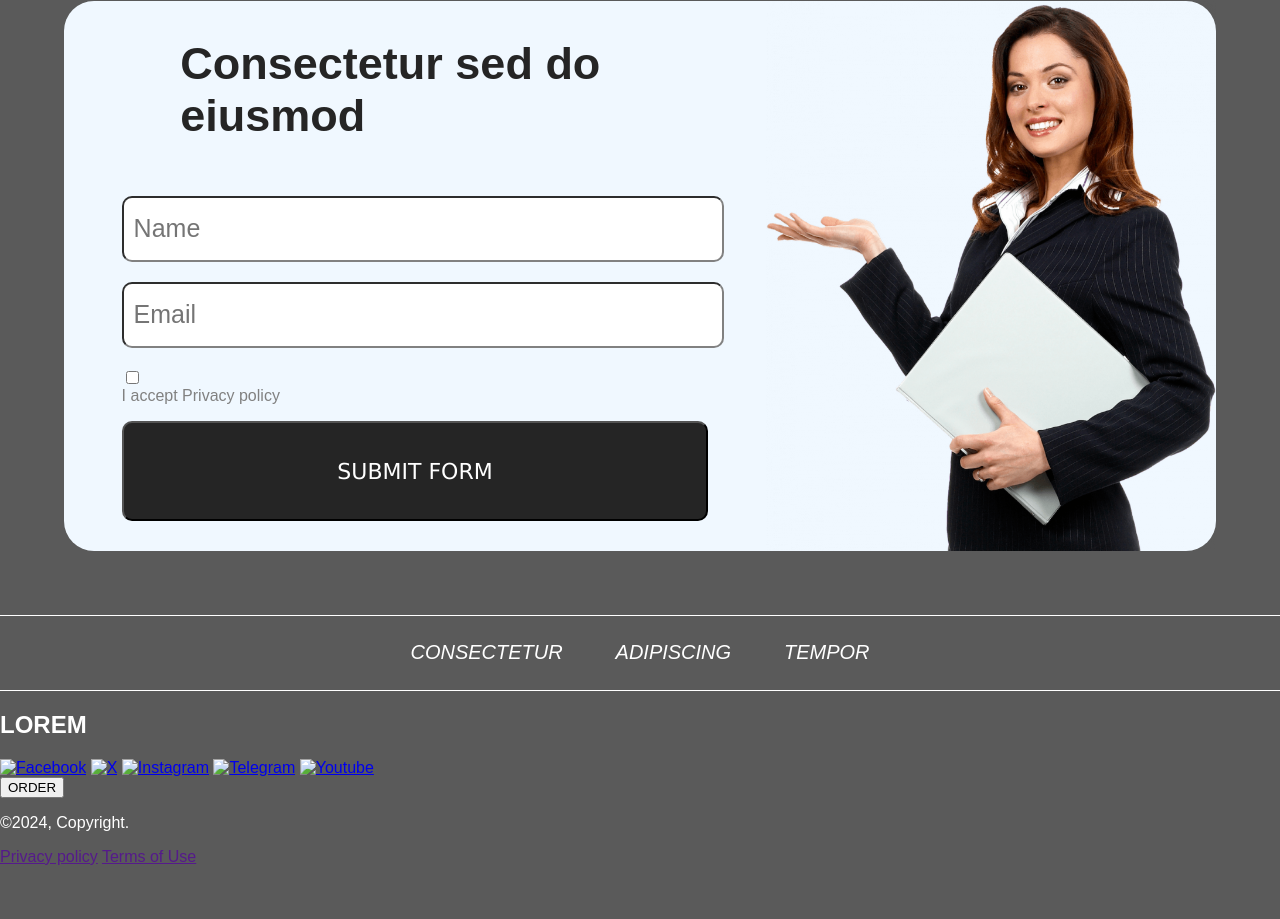
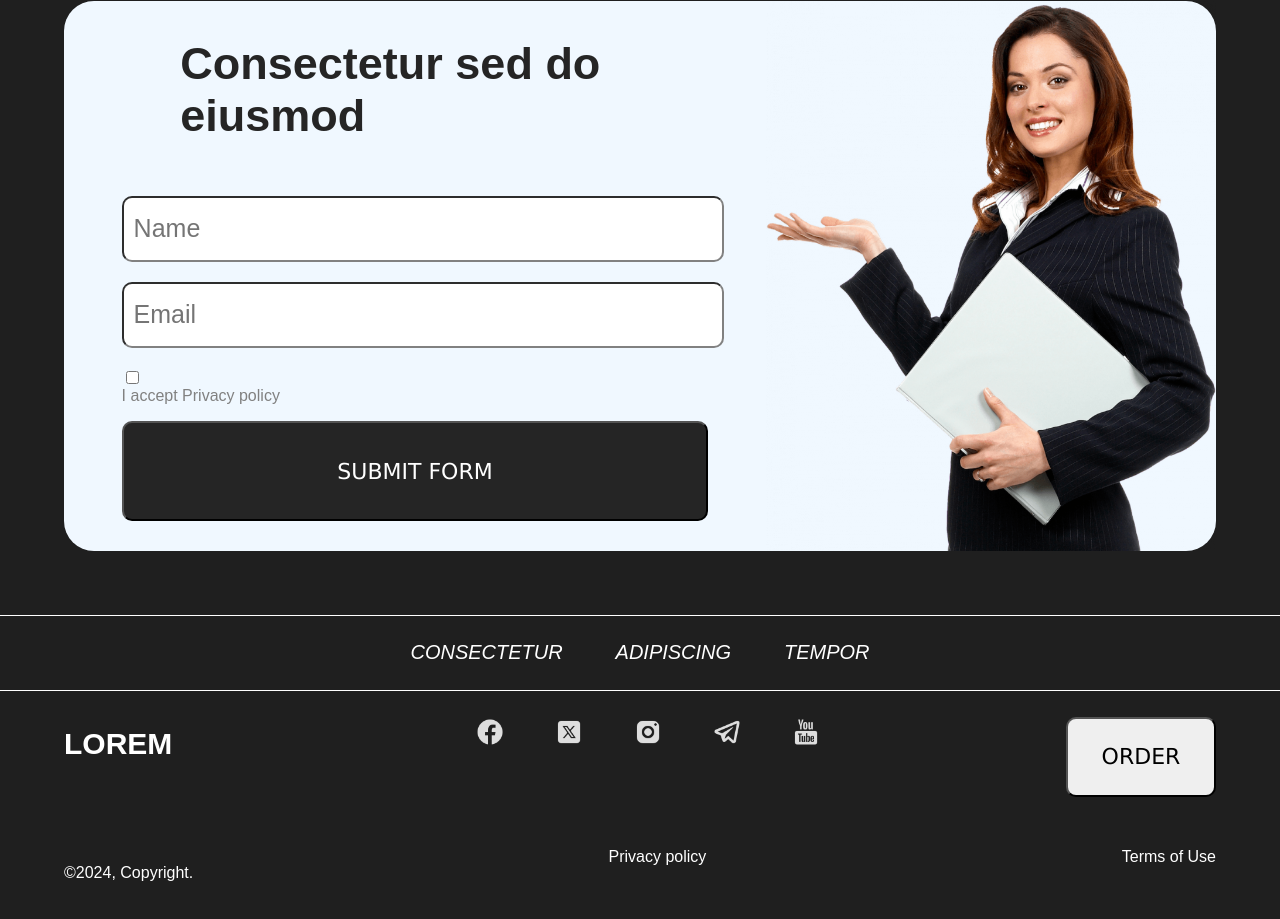
Before and after one commit to GostGas6/pet-house-manager, a plain HTML site: page index.html in a window 1280 px wide. Shown: the part 2680-3599 px from the top of the page. Before the commit the page ends 3546 px from the top, so only its background shows below. Drawn offline with Linux system fonts and the light colour scheme.

Commit message:
footer done

```diff
--- a/index.html
+++ b/index.html
@@ -123,18 +123,18 @@
     </main>
     <footer>
         <div class="footer">
-            <div>
-                <h2>LOREM</h2>
+            <div class="footer-block">
+                <h2 class="head-logo footer-block--h2">LOREM</h2>
                 <div class="social-media">
-                    <a href="#"><img src="./image/facebook.png" alt="Facebook" width="30" height="30"></a>
-                    <a href="#"><img src="./image/X.png" alt="X" width="30" height="30"></a>
-                    <a href="#"><img src="./image/instagram.png" alt="Instagram" width="30" height="30"></a>
-                    <a href="#"><img src="./image/telegram.png" alt="Telegram" width="30" height="30"></a>
-                    <a href="#"><img src="./image/youtube.png" alt="Youtube" width="30" height="30"></a>
+                    <a href="#"><img src="./image/icons8-facebook-48.png" alt="Facebook" width="30" height="30"></a>
+                    <a href="#"><img src="./image/icons8-x-48.png" alt="X" width="30" height="30"></a>
+                    <a href="#"><img src="./image/icons8-instagram-48.png" alt="Instagram" width="30" height="30"></a>
+                    <a href="#"><img src="./image/icons8-telegram-app-48.png" alt="Telegram" width="30" height="30"></a>
+                    <a href="#"><img src="./image/icons8-youtube-48.png" alt="Youtube" width="30" height="30"></a>
                 </div>
-                <button>ORDER</button>
+                <button class="button-main button-footer">ORDER</button>
             </div>
-            <div>
+            <div class="footer-block footer-block--under">
                 <p>&copy;2024, Copyright.</p>
                 <a href="">Privacy policy</a>
                 <a href="">Terms of Use</a>
--- a/style.css
+++ b/style.css
@@ -1,5 +1,10 @@
 body {
+    background-color: #1f1f1f;
+    font-family: Arial, sans-serif;
+    color: #ffffff;
     margin: 0;
+    text-decoration: none;
+    list-style: none;
 }
 
 header {
@@ -7,12 +12,6 @@ header {
     justify-content: space-between;
     margin-left: 5%;
     margin-top: 30px;
-}
-
-.body {
-    background-color: #5a5a5a;
-    font-family: Arial, sans-serif;
-    color: #ffffff;
 }
 
 .navigation-block {
@@ -33,7 +32,7 @@ header {
 
 .navigation-block {
     justify-content: space-between;
-    background-color: #5a5a5a;
+    background-color: #1f1f1f;
 }
 
 .menu-list {
@@ -205,3 +204,33 @@ header {
     text-decoration: none;
     color: #ffffff;
 }
+
+.footer-block {
+    display: flex;
+    justify-content: space-between;
+    margin: 0 5%;
+    padding: 2% 0;
+}
+
+.footer-block--h2 {
+    font-size: 30px;
+}
+
+.button-footer {
+    width: 150px;
+    height: 80px;
+}
+
+.footer-block--under a {
+    text-decoration: none;
+    list-style: none;
+    color: #ffffff;
+}
+
+.social-media {
+    display: flex;
+    justify-content: space-between;
+    width: 30%;
+    height: 40px;
+    margin-left: 5%;
+}
```
Also changed, not shown: image/icons8-facebook-48.png (added), image/icons8-instagram-48.png (added), image/icons8-telegram-app-48.png (added), image/icons8-x-48.png (added), image/icons8-youtube-48.png (added).
